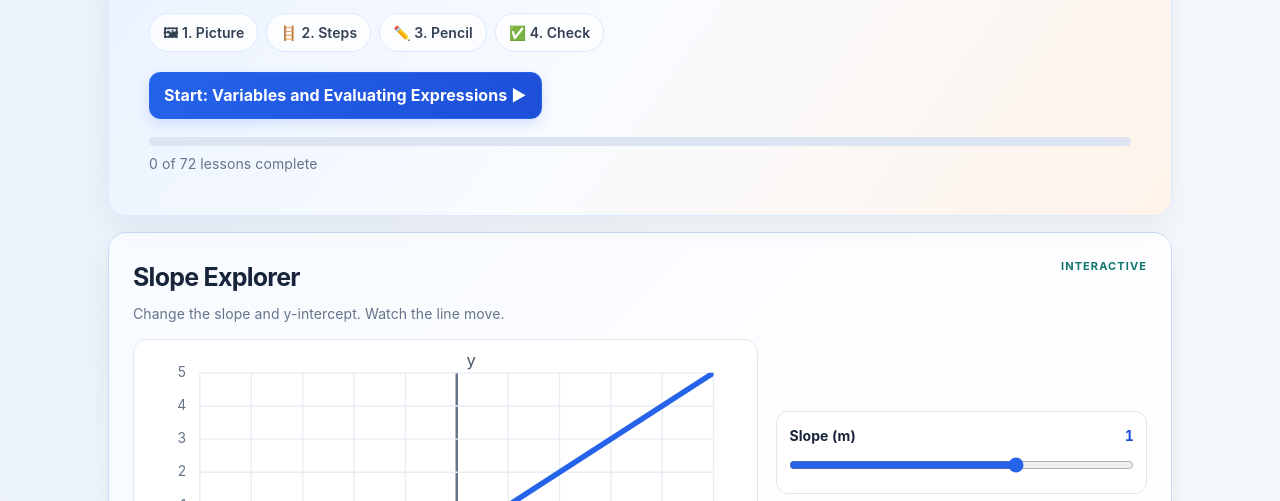
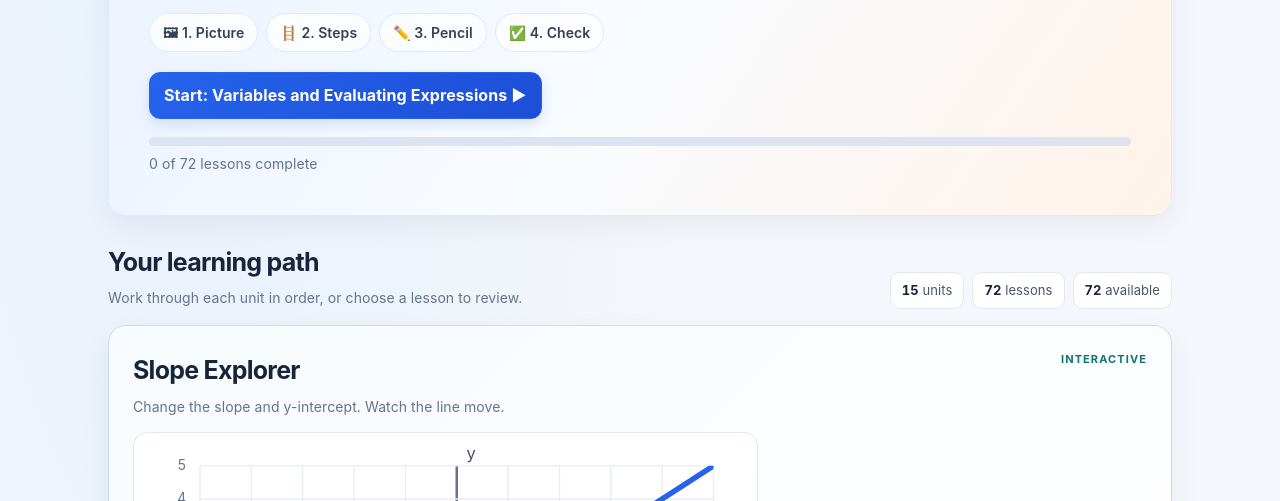
Before and after one commit to danll737321-beep/algebra1-lab, a plain HTML site: page index.html in a window 1280 px wide. Shown: the part 298-799 px from the top of the page. Drawn offline with Linux system fonts and the light colour scheme.

Commit message:
Improve Algebra 1 course map and student progress
* Improve course map hierarchy and module progress UX

* Fix course map translation placement

```diff
--- a/index.html
+++ b/index.html
@@ -286,6 +286,27 @@ h1 .h1en{display:block;font-size:.5em;font-weight:500;opacity:.6;margin-top:4px}
 @media(max-width:760px){.visual-labs{grid-template-columns:1fr}}
 /* ============ END INTERACTIVE ALGEBRA TILES 2026 ============ */
 
+
+/* ============ COURSE MAP & PROGRESS UX ============ */
+.course-intro{display:flex;justify-content:space-between;align-items:flex-end;gap:14px;flex-wrap:wrap;margin:26px 0 12px}
+.course-intro h2{margin:0 0 3px}
+.course-intro p{margin:0;color:var(--mute);font-size:14px}
+.course-stats{display:flex;gap:8px;flex-wrap:wrap}
+.course-stat{background:#fff;border:1px solid #e2e8f0;border-radius:10px;padding:7px 11px;font-size:13px;color:#475569}
+.course-stat b{color:#17243a;font-variant-numeric:tabular-nums}
+.mod{display:flex;flex-direction:column;min-width:0}
+.mod .module-lessons{flex:1}
+.module-progress{margin:12px 0 8px}
+.module-progress-top{display:flex;justify-content:space-between;gap:8px;color:#64748b;font-size:12px;margin-bottom:6px}
+.module-progress-track{height:6px;border-radius:99px;background:#e8eef5;overflow:hidden}
+.module-progress-fill{height:100%;border-radius:99px;background:linear-gradient(90deg,#2563eb,#0d9488)}
+.module-foot{display:flex;justify-content:space-between;align-items:center;gap:8px;border-top:1px solid #edf2f7;margin-top:10px;padding-top:10px}
+.module-foot .btn{font-size:13px;min-height:36px;padding:6px 10px}
+.module-foot .module-status{font-size:12px;color:#64748b}
+.module-empty{font-size:13px;color:#94a3b8}
+@media(max-width:640px){.course-intro{margin-top:20px}.course-stats{width:100%}.course-stat{flex:1}.module-foot{align-items:flex-start;flex-direction:column}}
+/* ============ END COURSE MAP & PROGRESS UX ============ */
+
 </style>
 </head>
 <body>
@@ -334,7 +355,7 @@ zh:{btnCheck:'檢查答案',brand:'高中數學<span>視覺實驗室</span>',zhN
 'Quick check':'小測驗','Answer all 3. Get at least 2 right to complete the lesson.':'3 題都要作答，答對至少 2 題即完成本課。','Submit':'送出','Answer all 3 questions first.':'請先回答全部 3 題。',
 '{0}/3 — Lesson complete!':'{0}/3 — 本課完成！','Next lesson: {0} ▶':'下一課：{0} ▶','{0}/3. Read the explanations, review the Steps, then try again.':'{0}/3。先看解析、複習步驟，再試一次。','◀ Review Steps':'◀ 複習步驟','Try again':'再試一次',
 'Loading lesson…':'載入課程中…','Could not load this lesson. Check your internet connection and refresh.':'無法載入這一課。請檢查網路後重新整理。',
-'Picture → Steps → Pencil → Check':'看圖 → 步驟 → 動筆 → 檢測','◀ Back':'◀ 上一步','Next step ▶':'下一步 ▶','Next move ▶':'下一步 ▶'}};
+'Picture → Steps → Pencil → Check':'看圖 → 步驟 → 動筆 → 檢測','◀ Back':'◀ 上一步','Next step ▶':'下一步 ▶','Next move ▶':'下一步 ▶','Your learning path':'你的學習路徑','Work through each unit in order, or choose a lesson to review.':'依序完成各單元，也可以選擇課程複習。','units':'個單元','lessons':'堂課','available':'已開放','Course progress':'課程進度','{0} of {1} available lessons':'已開放課程完成 {0} / {1} 堂','progress':'進度','Unit completed':'單元已完成','In progress':'進行中','Not started':'尚未開始','Review unit':'複習單元','Continue unit':'繼續單元','Start unit':'開始單元','Lessons coming soon':'課程即將推出'}};
 const ZHON=()=>LANG==='zh'&&typeof ZH_TITLE!=='undefined';
 function lt(id){const e=META[id]?META[id].title:id;return ZHON()&&ZH_TITLE[id]?ZH_TITLE[id]:e;}
 function mt(key,en){return ZHON()&&ZH_MOD[key]?ZH_MOD[key]:en;}
@@ -1398,14 +1419,25 @@ function mountBalanceLab(){
 
 function renderHome(){
  const cat=CATS.find(c=>c.k===CUR),ord=ORDER.filter(inCat),av=avail.filter(inCat),done=av.filter(isDone).length,nid=av.find(id=>!isDone(id))||av[0],anyDone=done>0;
- const tabs=`<nav class="tabs" style="--tc:${cat.c}">${CATS.map(c=>{const n=avail.filter(id=>META[id].cat===c.k).length;return `<a class="${c.k===CUR?'on':''}" href="#/c/${c.k}">${t(c.n)}${n?'':`<small>${t('soon')}</small>`}</a>`;}).join('')}</nav>`;
+ const tabs=`<nav class="tabs" aria-label="Course selection" style="--tc:${cat.c}">${CATS.map(c=>{const n=avail.filter(id=>META[id].cat===c.k).length;return `<a class="${c.k===CUR?'on':''}" href="#/c/${c.k}" ${c.k===CUR?'aria-current="page"':''}>${t(c.n)}${n?'':`<small>${t('soon')}</small>`}</a>`;}).join('')}</nav>`;
  const hero=av.length?`<a class="btn primary" href="#/l/${nid}/0">${anyDone?t('Continue'):t('Start')}: ${lt(nid)} ▶</a>
- <div class="bar"><i style="width:${done/ord.length*100}%"></i></div><div class="mute" style="font-size:14px">${t('{0} of {1} lessons complete',done,ord.length)}${av.length<ord.length?t(' · {0} lessons open now, more coming soon',av.length):''}</div>`
+ <div class="bar" role="progressbar" aria-label="${t('Course progress')}" aria-valuemin="0" aria-valuemax="${av.length}" aria-valuenow="${done}"><i style="width:${av.length?done/av.length*100:0}%"></i></div><div class="mute" style="font-size:14px">${t('{0} of {1} lessons complete',done,av.length)}${av.length<ord.length?t(' · {0} lessons open now, more coming soon',av.length):''}</div>`
  :`<div class="mute" style="font-size:15px">${t('Course map is ready: {0} modules, {1} lessons. Interactive lessons coming soon.',COURSE.filter(c=>c.cat===CUR).reduce((a,c)=>a+c.modules.length,0),ord.length)}</div>`;
+ const courseUnits=COURSE.filter(c=>c.cat===CUR).reduce((sum,c)=>sum+c.modules.length,0);
+ const courseLessons=ord.length;
+ const courseIntro=`<div class="course-intro"><div><h2>${t('Your learning path')}</h2><p>${t('Work through each unit in order, or choose a lesson to review.')}</p></div><div class="course-stats"><span class="course-stat"><b>${courseUnits}</b> ${t('units')}</span><span class="course-stat"><b>${courseLessons}</b> ${t('lessons')}</span><span class="course-stat"><b>${av.length}</b> ${t('available')}</span></div></div>`;
+ const modules=COURSE.filter(c=>c.cat===CUR).map(c=>`<section class="course-section" aria-label="${t(c.label)}"><h2>${t(c.label)}</h2><div class="mods">${c.modules.map(m=>{
+  const ids=m.lessons.map((_,i)=>`${c.id}-${m.n}-${i+1}`);
+  const ready=ids.filter(id=>hasLesson(id)),finished=ready.filter(isDone).length;
+  const next=ready.find(id=>!isDone(id))||ready[0];
+  const pct=ready.length?Math.round(finished/ready.length*100):0;
+  const unitLabel=t((c.unit||'Module')+' {0}',m.n);
+  return `<article class="mod" style="--mc:${m.color}"><span class="mn">${unitLabel}</span><b>${mt(c.id+'-'+m.n,m.title)}</b><div class="module-progress"><div class="module-progress-top"><span>${t('{0} of {1} available lessons',finished,ready.length)}</span><span>${pct}%</span></div><div class="module-progress-track" role="progressbar" aria-label="${unitLabel} ${t('progress')}" aria-valuemin="0" aria-valuemax="100" aria-valuenow="${pct}"><div class="module-progress-fill" style="width:${pct}%"></div></div></div><ol class="module-lessons">${m.lessons.map((title,i)=>{const id=ids[i];return hasLesson(id)?`<li><a href="#/l/${id}/0"><span class="st ${isDone(id)?'d':''}" aria-hidden="true">${isDone(id)?'✓':'○'}</span>${i+1}. ${lt(id)}</a></li>`:`<li class="soon"><span class="st" aria-hidden="true">·</span>${i+1}. ${lt(id)}<small>${window.t('soon')}</small></li>`;}).join('')}</ol><div class="module-foot">${next?`<span class="module-status">${finished===ready.length?t('Unit completed'):finished?t('In progress'):t('Not started')}</span><a class="btn ${finished===ready.length?'':'primary'}" href="#/l/${next}/0">${finished===ready.length?t('Review unit'):finished?t('Continue unit'):t('Start unit')} →</a>`:`<span class="module-empty">${t('Lessons coming soon')}</span>`}</div></article>`;
+ }).join('')}</div></section>`).join('');
  app.innerHTML=`<div class="wrap">${tabs}<div class="card hero"><h1>${t('{0} Visual Lab',t(cat.n))}</h1><p style="margin:4px 0">${t('See the idea first. Then do it with your pencil.')}</p>
  <div class="flow">${STAGES.map((x,i)=>`<span>${x.i} ${i+1}. ${t(x.n)}</span>`).join('')}</div>${hero}${t('zhNote')?`<div class="mute" style="font-size:13px;margin-top:8px">${t('zhNote')}</div>`:''}</div>
+ ${courseIntro}
  ${CUR==='ka'?`<section class="card slope-lab" id="slope-lab"><div class="slope-head"><div><h2>${t('Slope Explorer')}</h2><div class="mute" style="font-size:14px">${t('Change the slope and y-intercept. Watch the line move.')}</div></div><span class="tag">${t('INTERACTIVE')}</span></div><div class="slope-grid"><div><div class="slope-plot" id="slope-plot"></div><div class="slope-legend"><span><i class="slope-dot"></i> ${t('Y-intercept (b)')}</span><span>🟠 Rise / Run</span></div></div><div class="slope-controls"><div class="slope-control"><label for="slope-m">${t('Slope (m)')} <output id="slope-m-out">1</output></label><input id="slope-m" type="range" min="-3" max="3" step="0.5" value="1"></div><div class="slope-control"><label for="slope-b">${t('Y-intercept (b)')} <output id="slope-b-out">0</output></label><input id="slope-b" type="range" min="-4" max="4" step="1" value="0"></div><div class="slope-equation" id="slope-eq">y = x</div><div class="slope-insight" id="slope-insight" aria-live="polite"></div></div></div></section>`:''}
-
  ${CUR==='ka'?`<div class="visual-labs">
  <section class="visual-lab" id="tiles-lab"><div class="visual-lab-head"><div><div class="lab-kicker">${t('VISUAL MODEL 01')}</div><h2>${t('Algebra Tiles')}</h2><div class="mute" style="font-size:13px">${t('Build an expression with positive and negative tiles.')}</div></div><span class="tag">${t('INTERACTIVE')}</span></div>
  <div class="tile-stage"><div class="tile-group"><div class="tile-group-title">${t('Your tiles')}</div><div class="tile-row" id="tile-row" aria-live="polite"></div><div class="mute" id="tile-count" style="font-size:12px;margin-top:8px"></div></div></div>
@@ -1418,7 +1450,7 @@ function renderHome(){
  <div class="balance-explain" id="balance-explain" aria-live="polite"></div><div class="row" style="justify-content:space-between;align-items:center"><span class="mute" id="balance-step" style="font-size:12px"></span><span class="good" id="balance-proof" style="font-size:12px"></span></div>
  <div class="balance-controls"><button class="primary" id="balance-next">${t('Next step')} →</button></div></section>
  </div>`:''}
- ${COURSE.filter(c=>c.cat===CUR).map(c=>`<h2>${t(c.label)}</h2><div class="mods">${c.modules.map(m=>`<div class="mod" style="--mc:${m.color}"><span class="mn">${t((c.unit||'Module')+' {0}',m.n)}</span><b>${mt(c.id+'-'+m.n,m.title)}</b><ol>${m.lessons.map((t,i)=>{const id=`${c.id}-${m.n}-${i+1}`;return hasLesson(id)?`<li><a href="#/l/${id}/0"><span class="st ${isDone(id)?'d':''}">${isDone(id)?'✓':'○'}</span>${i+1}. ${lt(id)}</a></li>`:`<li class="soon"><span class="st">·</span>${i+1}. ${lt(id)}<small>${window.t('soon')}</small></li>`;}).join('')}</ol></div>`).join('')}</div>`).join('')}</div>`;
+ ${modules}</div>`;
 
  if(CUR==='ka'){mountSlopeExplorer();mountAlgebraTiles();mountBalanceLab();}
 }
```
